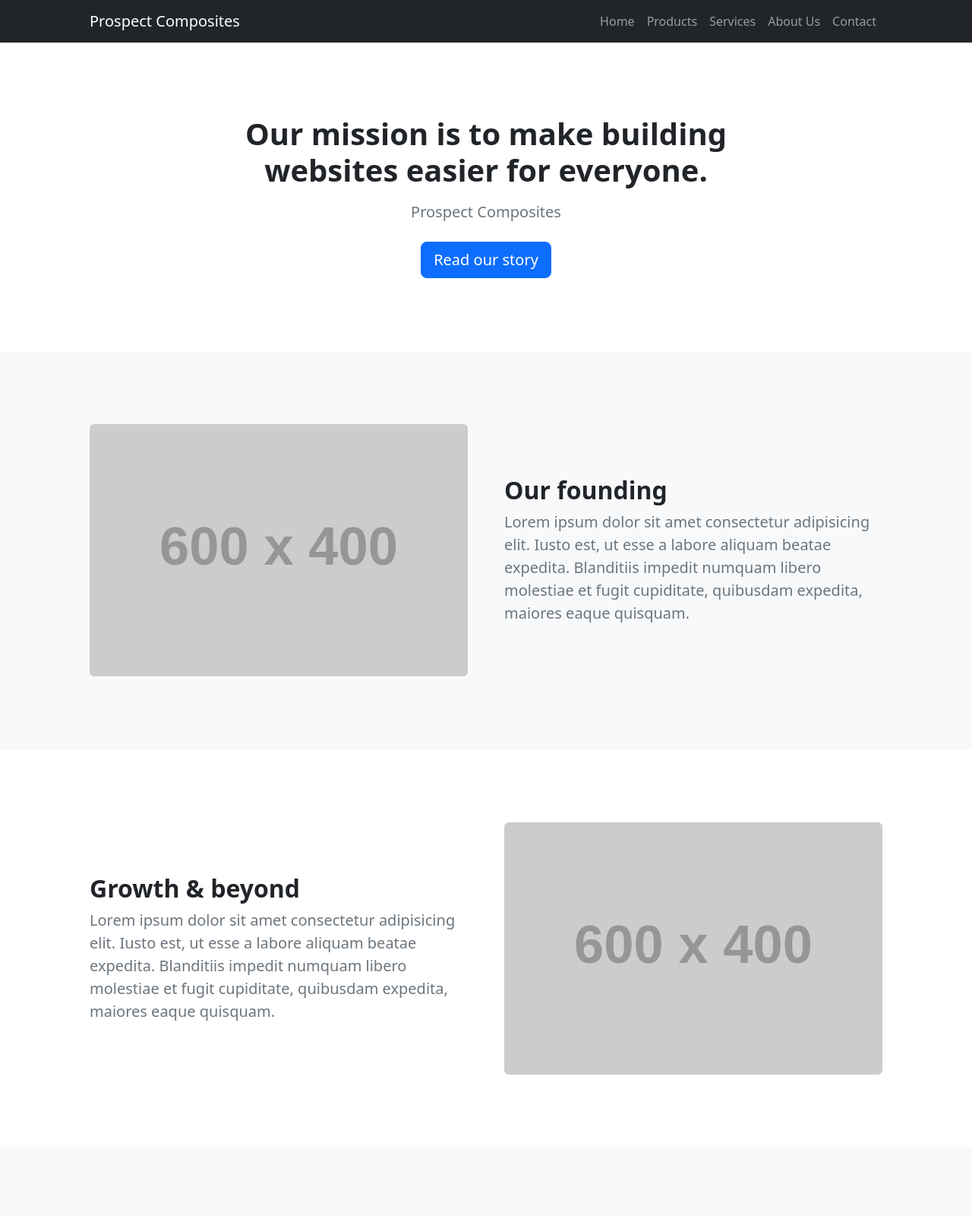
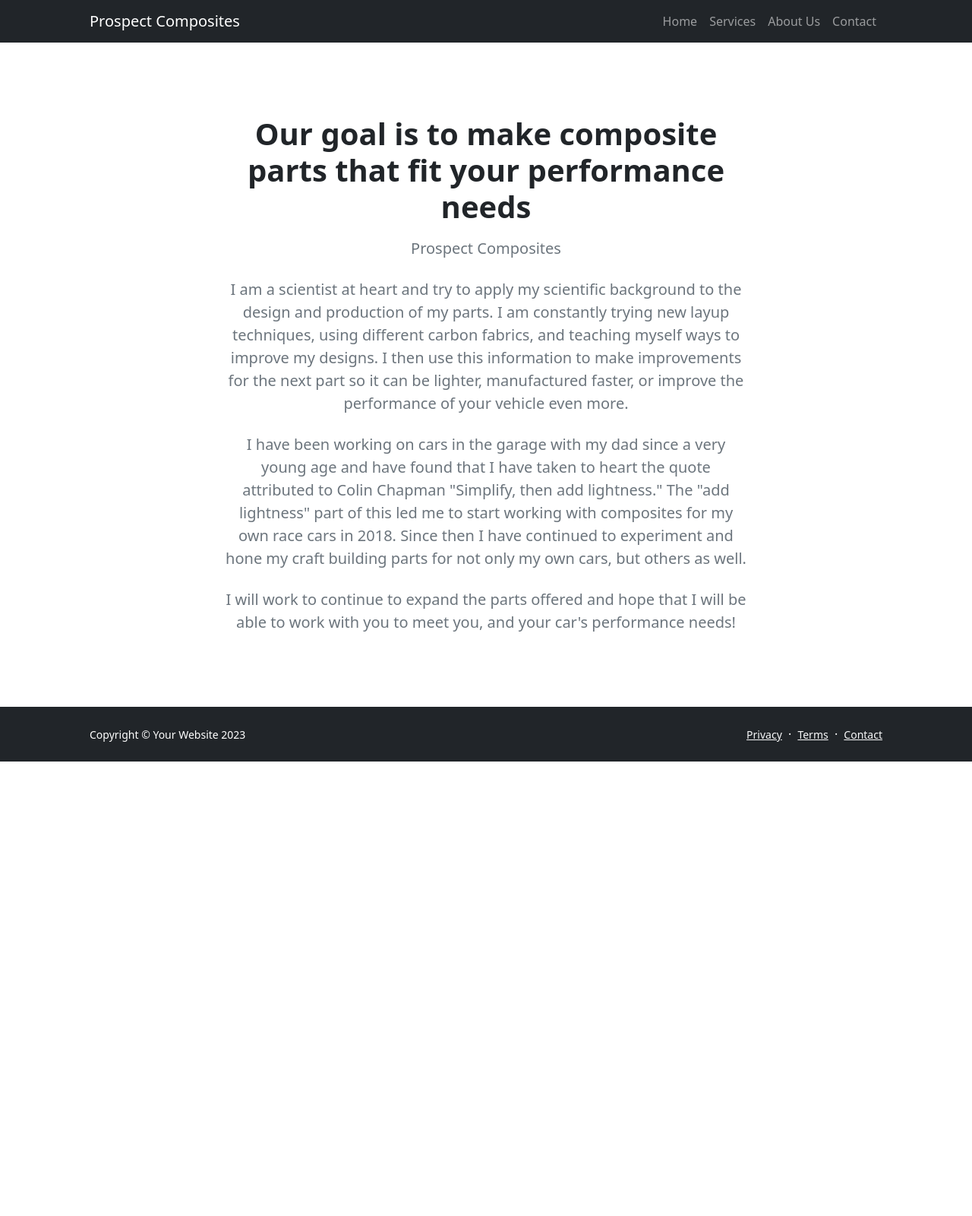
Before and after one commit to ErinClaudio/reimagined-octo-guide, a website: page src/about_us.html in a window 1280 px wide. Shown: the top 1600 px of the page at 76% size. After the commit the page ends 1002 px from the top, so only its background shows below. Drawn offline with nearby package versions, Linux system fonts and the light colour scheme; files that its build step writes are made by us from their sources; placeholder pictures from the web are drawn by us.

Commit message:
Update text

```diff
--- a/src/about_us.html
+++ b/src/about_us.html
@@ -23,7 +23,7 @@
                     <div class="collapse navbar-collapse" id="navbarSupportedContent">
                         <ul class="navbar-nav ms-auto mb-2 mb-lg-0">
                             <li class="nav-item"><a class="nav-link" href="index.html">Home</a></li>
-                            <li class="nav-item"><a class="nav-link" href="products.html">Products</a></li>
+                            <!-- <li class="nav-item"><a class="nav-link" href="products.html">Products</a></li> -->
                             <li class="nav-item"><a class="nav-link" href="services.html">Services</a></li>
                             <li class="nav-item"><a class="nav-link" href="about_us.html">About Us</a></li>
                             <li class="nav-item"><a class="nav-link" href="contact.html">Contact</a></li>
@@ -51,16 +51,20 @@
                     <div class="row justify-content-center">
                         <div class="col-lg-8 col-xxl-6">
                             <div class="text-center my-5">
-                                <h1 class="fw-bolder mb-3">Our mission is to make building websites easier for everyone.</h1>
+                                <h1 class="fw-bolder mb-3">Our goal is to make composite parts that fit your performance needs</h1>
                                 <p class="lead fw-normal text-muted mb-4">Prospect Composites</p>
-                                <a class="btn btn-primary btn-lg" href="#scroll-target">Read our story</a>
+                                <p class="lead fw-normal text-muted mb-4">I am a scientist at heart and try to apply my scientific background to the design and production of my parts. I am constantly trying new layup techniques, using different carbon fabrics, and teaching myself ways to improve my designs. I then use this information to make improvements for the next part so it can be lighter, manufactured faster, or improve the performance of your vehicle even more. </p>
+                                <p class="lead fw-normal text-muted mb-4">I have been working on cars in the garage with my dad since a very young age and have found that I have taken to heart the quote attributed to Colin Chapman "Simplify, then add lightness." The "add lightness" part of this led me to start working with composites for my own race cars in 2018. Since then I have continued to experiment and hone my craft building parts for not only my own cars, but others as well.</p>
+                                <p class="lead fw-normal text-muted mb-4">I will work to continue to expand the parts offered and hope that I will be able to work with you to meet you, and your car's performance needs!</p>
+
+                                <!-- <a class="btn btn-primary btn-lg" href="#scroll-target">Read our story</a> -->
                             </div>
                         </div>
                     </div>
                 </div>
             </header>
             <!-- About section one-->
-            <section class="py-5 bg-light" id="scroll-target">
+            <!-- <section class="py-5 bg-light" id="scroll-target">
                 <div class="container px-5 my-5">
                     <div class="row gx-5 align-items-center">
                         <div class="col-lg-6"><img class="img-fluid rounded mb-5 mb-lg-0" src="https://dummyimage.com/600x400/343a40/6c757d" alt="..." /></div>
@@ -72,7 +76,7 @@
                 </div>
             </section>
             <!-- About section two-->
-            <section class="py-5">
+            <!-- <section class="py-5">
                 <div class="container px-5 my-5">
                     <div class="row gx-5 align-items-center">
                         <div class="col-lg-6 order-first order-lg-last"><img class="img-fluid rounded mb-5 mb-lg-0" src="https://dummyimage.com/600x400/343a40/6c757d" alt="..." /></div>
@@ -82,9 +86,9 @@
                         </div>
                     </div>
                 </div>
-            </section>
+            </section> -->
             <!-- Team members section-->
-            <section class="py-5 bg-light">
+            <!-- <section class="py-5 bg-light">
                 <div class="container px-5 my-5">
                     <div class="text-center">
                         <h2 class="fw-bolder">Our team</h2>
@@ -121,7 +125,7 @@
                         </div>
                     </div>
                 </div>
-            </section>
+            </section> -->
         </main>
         <!-- Footer-->
         <footer class="bg-dark py-4 mt-auto">
```
Also changed, not shown: src/contact.html (+1 -1 lines), src/index.html (+1 -1 lines), src/products.html (+1 -1 lines), src/services.html (+16 -5 lines), src/images/Splitter Blade.jpg (added).
